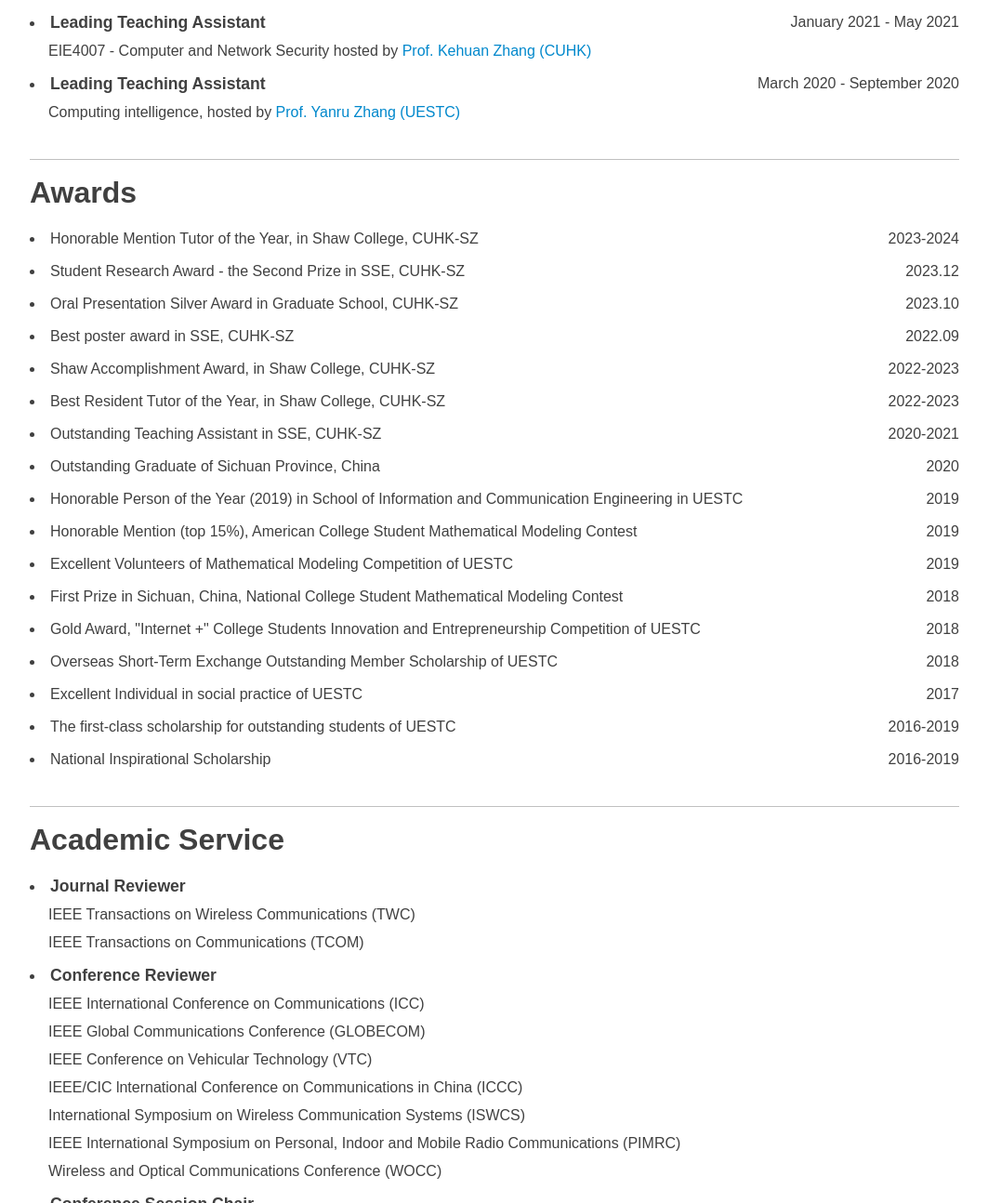
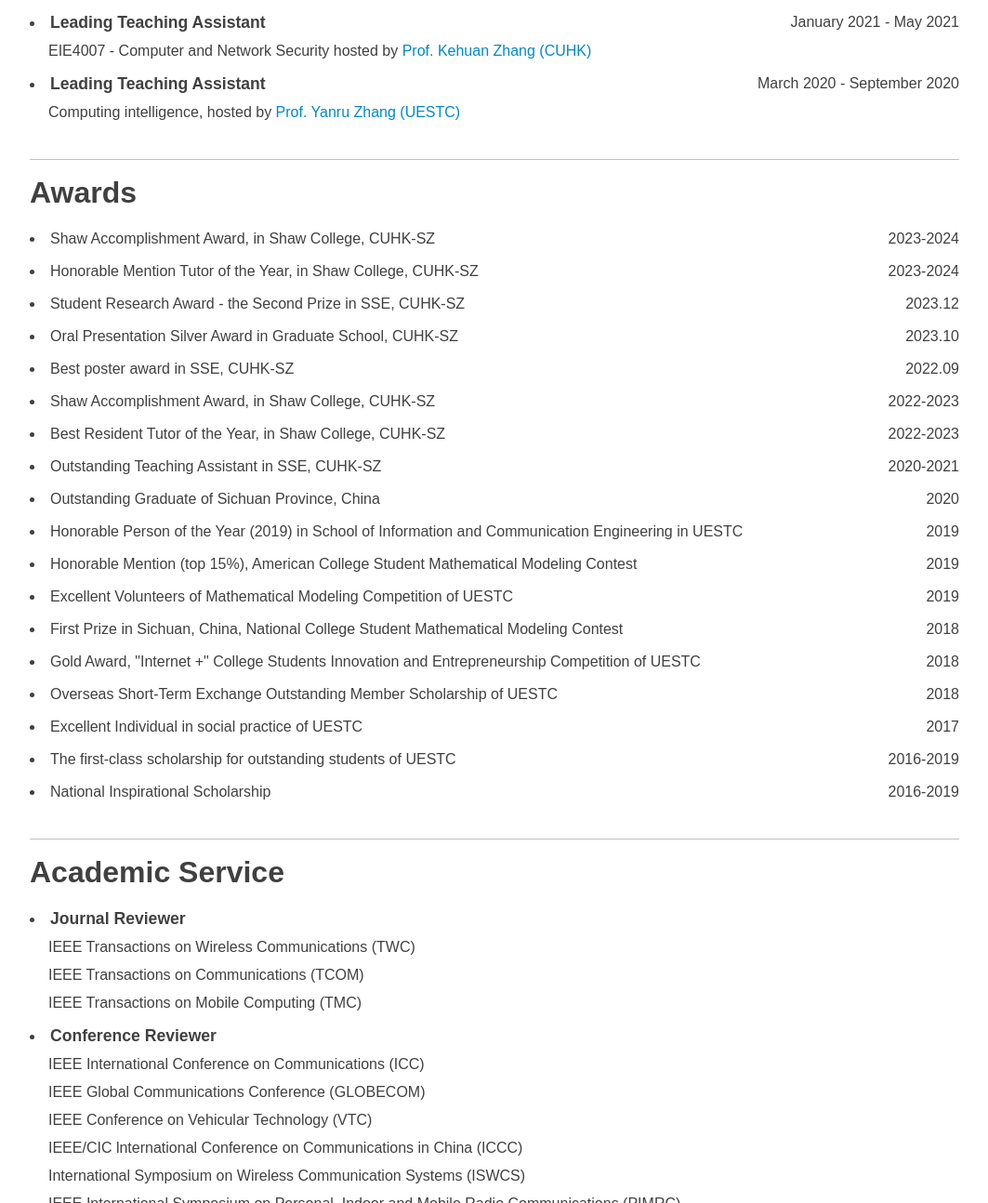
Before and after one commit to zysps1/yuanshuai, a plain HTML site: page index.html in a window 1280 px wide. Shown: the part 2673-3967 px from the top of the page at 93% size, without its empty margins (108-1171 px from the left). Drawn offline with Linux system fonts and the light colour scheme.

Commit message:
Update index.html

```diff
--- a/index.html
+++ b/index.html
@@ -497,6 +497,7 @@ img.press{
 	<a name="honors"></a>
 	<div class="title">Awards</div>
 	<ul>
+		<li>Shaw Accomplishment Award, in Shaw College, CUHK-SZ <div class="float-right">2023-2024</div></li>
 		<li>Honorable Mention Tutor of the Year, in Shaw College, CUHK-SZ <div class="float-right">2023-2024</div></li>
 		<li>Student Research Award - the Second Prize in SSE, CUHK-SZ<div class="float-right">2023.12</div></li>
 		<li>Oral Presentation Silver Award in Graduate School, CUHK-SZ <div class="float-right">2023.10</div></li>
@@ -525,6 +526,7 @@ img.press{
 			<span class="title">Journal Reviewer</span>
 			<div class="info">IEEE Transactions on Wireless Communications (TWC)</div>
 			<div class="info">IEEE Transactions on Communications (TCOM)</div>
+			<div class="info">IEEE Transactions on Mobile Computing (TMC)</div>
 		</li>
 		<li>
 			<span class="title">Conference Reviewer</span>
```
